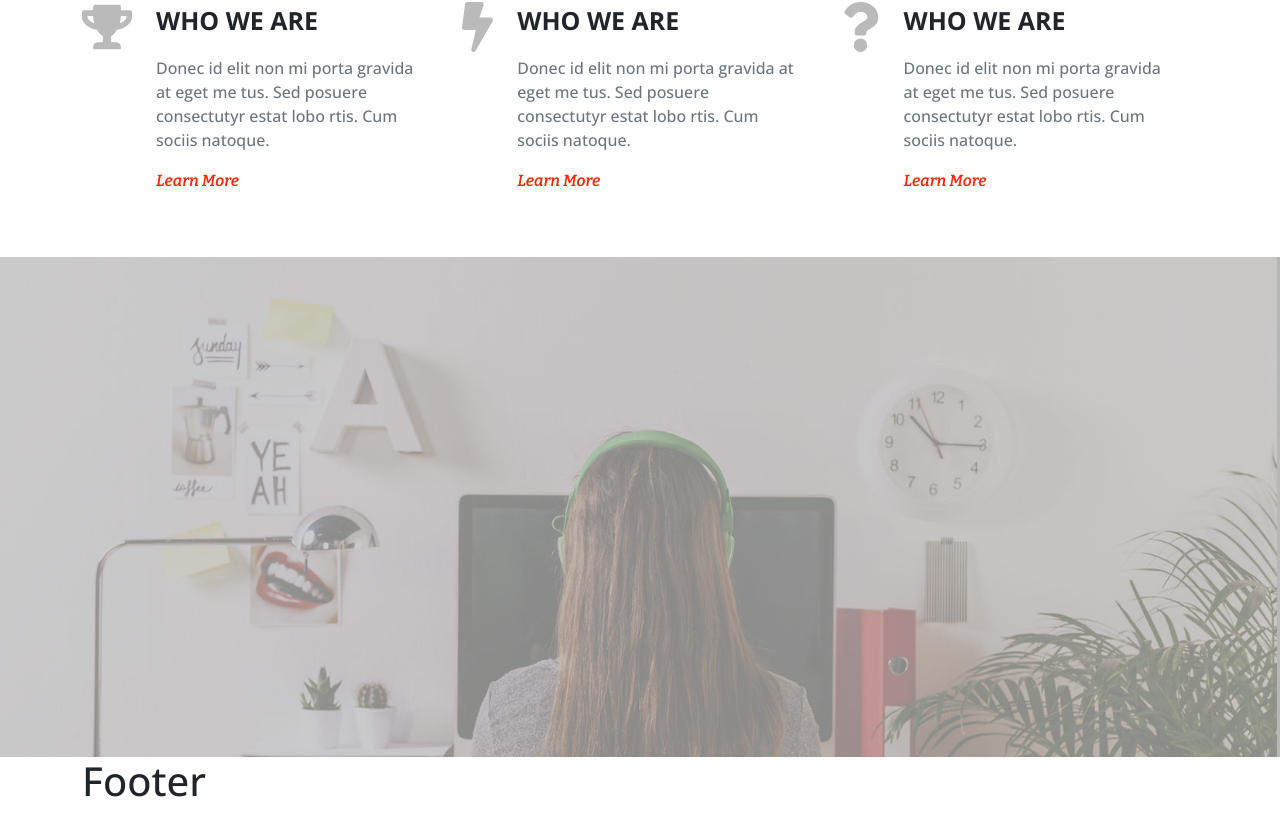
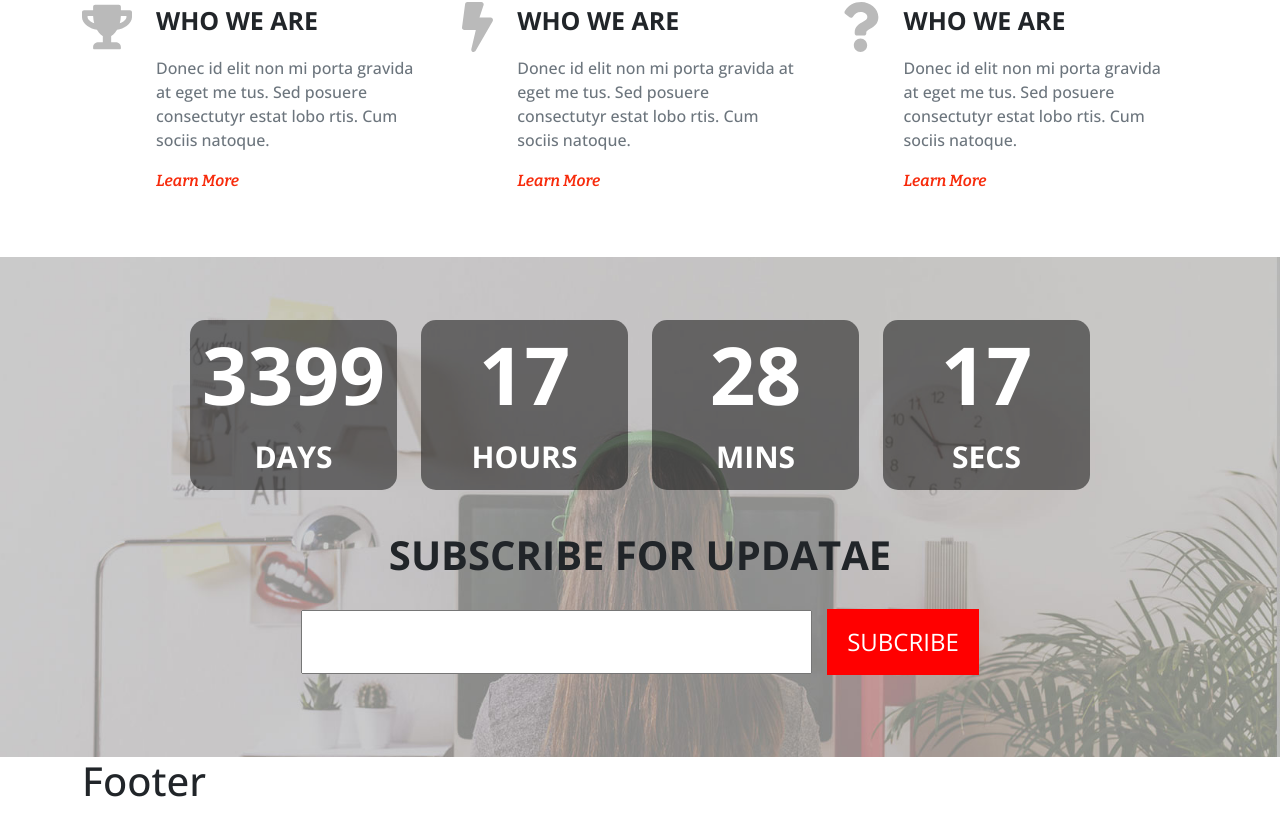
Before and after one commit to VALDEV05/proj-html-vuejs, a Vue app: page / in a window 1280 px wide. Shown: the part 846-1659 px from the top of the page. Built offline with nearby package versions, Linux system fonts and the light colour scheme.

Commit message:
Complete jumbotron_countdown

```diff
--- a/src/assets/style/common.scss
+++ b/src/assets/style/common.scss
@@ -10,6 +10,11 @@
     font-weight: 500;
 }
 
+.container-jumbo {
+    width: 900px;
+    margin: auto;
+}
+
 .link_header {
     color: black;
     &:hover {
--- a/src/assets/style/variables.scss
+++ b/src/assets/style/variables.scss
@@ -1,3 +1,4 @@
 $scarlet-red-color: #f72b0c;
 $icon-gray: #868686;
 $white-color: #ffffff;
+$black-color: #040404;
--- a/src/components/SiteMain.vue
+++ b/src/components/SiteMain.vue
@@ -1,7 +1,7 @@
 <template>
   <div id="siteMain">
       <div id="jumbotron_socialNetwork" class="d-flex align-items-center">
-          <div class="container text-center text-uppercase">
+          <div class="container-jumbo text-center text-uppercase">
               <div class="title text-light">
                   <p  class="m-0 title-sm">Conference on</p>
                   <p class="m-0 title-lg fw-bold">social networks</p>
@@ -53,7 +53,53 @@
             </div>
         </div>
     </div>
-    <div id="jumbotron_countdown" class="jumbotronClass mt-5"></div>
+    <div id="jumbotron_countdown" class="jumbotronClass mt-5">
+        <div class="container-jumbo">
+            <div class="row pt-5">
+                <div class="col-3 countdown d-flex justify-content-center align-items-center">
+                    <div class="square d-flex flex-column align-items-center justify-content-center">
+                        <p id="number" class="m-0">
+                             3399
+                        </p>
+                        <p class="text_countodown text-uppercase">days</p>
+                    </div>
+                </div>
+                <div class="col-3 countdown d-flex justify-content-center align-items-center">
+                    <div class="square d-flex flex-column align-items-center justify-content-center">
+                        <p id="number" class="m-0">
+                             17
+                        </p>
+                        <p class="text_countodown text-uppercase">hours</p>
+                    </div>
+                </div>
+                <div class="col-3 countdown d-flex justify-content-center align-items-center">
+                    <div class="square d-flex flex-column align-items-center justify-content-center">
+                        <p id="number" class="m-0">
+                             28
+                        </p>
+                        <p class="text_countodown text-uppercase">mins</p>
+                    </div>
+                </div>
+                <div class="col-3 countdown d-flex justify-content-center align-items-center">
+                    <div class="square d-flex flex-column align-items-center justify-content-center">
+                        <p id="number" class="m-0">
+                             17
+                        </p>
+                        <p class="text_countodown text-uppercase">secs</p>
+                    </div>
+                </div>
+
+            </div>
+            <div id="text_jumbo_countdown" class="text-uppercase fw-bold" >
+                subscribe for updatae
+                <div id="input_countdown" class="mt-4 d-flex align-items-center justify-content-center   ">
+                    <input type="text" id="input_countdown">
+                <button class="btn_subscribe">subcribe</button>
+                </div>
+
+            </div>
+        </div>
+    </div>
   </div>
   <!-- /siteMain -->
 </template>
@@ -75,7 +121,7 @@ export default {
     background-size: cover;
     background-repeat: no-repeat;
     background-position-y: center;
-    .container {
+    .container-jumbo {
         height: 50%;
         .title-sm {
             font-size: 50px;
@@ -92,7 +138,6 @@ export default {
         }
     }
 }
-
 .section_card {
     .card_main {
         width: 33.33%;
@@ -122,5 +167,46 @@ export default {
     background-size: cover;
     background-repeat: no-repeat;
     background-position-y: center;
+    .container-jumbo{
+        height: 100%;
+        .countdown{
+            height: 200px;
+            color: $white-color;
+            .square{
+                height: 170px;
+                width: 220px;
+                background-color: rgba($black-color, $alpha: 0.5);
+                border-radius: 15px;
+                font-weight: 700;
+                #number{
+                    font-size: 80px;
+                }
+                .text_countodown{
+                    font-size: 30px;
+                }
+                &:hover{
+                    background-color: rgba($black-color, $alpha: 0.8);
+                    box-shadow: 10px 10px 5px  black;
+                    height: 190px;
+                    width: 250px;
+                    transition: height 4s, width 2s;
+                }
+            }
+        }
+        #text_jumbo_countdown{
+            font-size: 40px;
+            text-align: center;
+            margin-top: 20px;}
+        }
+        .btn_subscribe {
+            font-size: 24px;
+            margin-left: 15px;
+            padding: 15px 20px;
+            background: red;
+            border: none;
+            color: white;
+            text-transform: uppercase;
+        }
+
 }
 </style>
```
